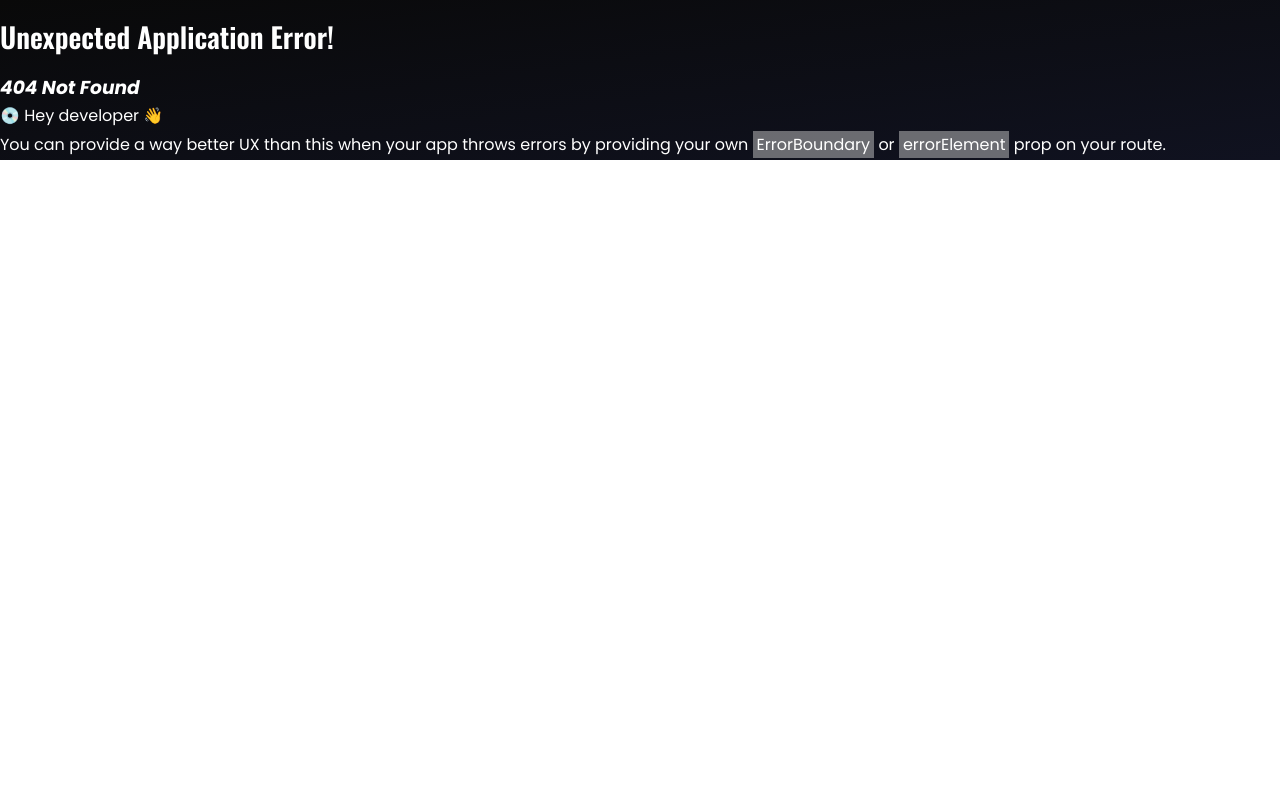
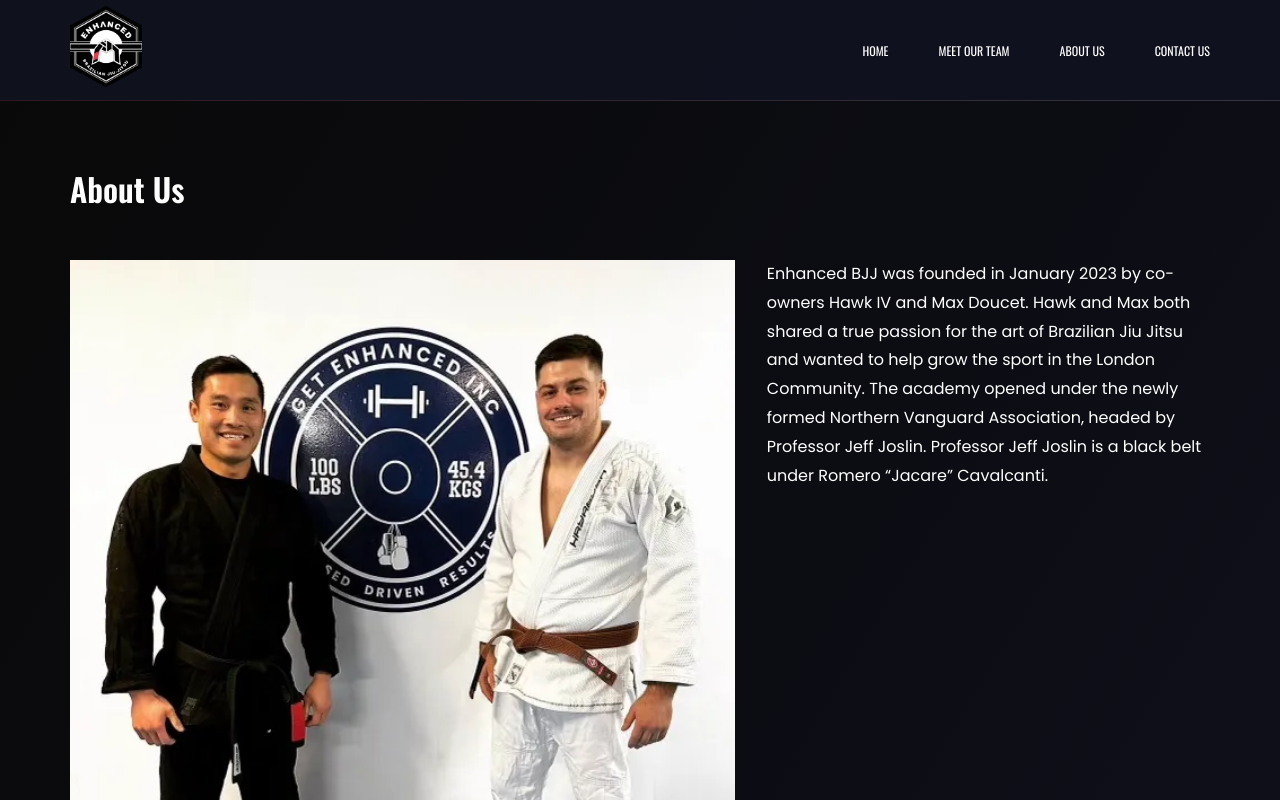
Before and after one commit to DTM10/enhanced-bjj, a React (Vite) app: page /about-us in a window 1280 px wide. Before the commit this address had no page. Shown: the top 800 px of the page. Built offline with nearby package versions, Linux system fonts and the light colour scheme.

Commit message:
Create about us page. Update Team page

```diff
--- a/src/App.jsx
+++ b/src/App.jsx
@@ -5,6 +5,7 @@
 import Home from './pages/Home/Home.jsx';
 import Team from './pages/Team/Team.jsx';
 import Contact from './pages/Contact/Contact.jsx';
+import AboutUs from './pages/AboutUs/AboutUs.jsx';
 
 const router = createBrowserRouter([
   {
@@ -13,6 +14,7 @@
     children: [
       { index: true, element: <Home /> },
       { path: 'team', element: <Team /> },
+      { path: 'about-us', element: <AboutUs /> },
       { path: 'contact-us', element: <Contact /> },
     ],
   },
--- a/src/components/Header/Header.jsx
+++ b/src/components/Header/Header.jsx
@@ -11,6 +11,12 @@
   const togglerRef = useRef();
   const { pathname } = useLocation();
   const [isCollapsed, setIsCollapsed] = useState(true);
+  const links = [
+    { name: 'Home', link: '/' },
+    { name: 'Meet Our Team', link: '/team' },
+    { name: 'About Us', link: '/about-us' },
+    { name: 'Contact Us', link: '/contact-us' },
+  ];
 
   // Use the custom hook to handle outside click
   useOutsideClick(modalRef, (event) => {
@@ -62,15 +68,11 @@
           ref={modalRef}
         >
           <div className={styles['links']}>
-            <Link className={styles['link']} to="/">
-              Home
-            </Link>
-            <Link className={styles['link']} to="/team">
-              Meet Our Team
-            </Link>
-            <Link className={styles['link']} to="/contact-us">
-              Contact Us
-            </Link>
+            {links.map((link) => (
+              <Link key={link.name} to={link.link} className={styles['link']}>
+                {link.name}
+              </Link>
+            ))}
           </div>
         </div>
       </nav>
--- a/src/components/ImageTextSection/ImageTextSection.module.scss
+++ b/src/components/ImageTextSection/ImageTextSection.module.scss
@@ -86,11 +86,11 @@
     &.team {
       .img-text-session-container {
         .content-container {
-          grid-template-columns: 1fr 1fr;
+          grid-template-columns: 2fr 3fr;
         }
         &.img-right {
           .content-container {
-            grid-template-columns: 1fr 1fr;
+            grid-template-columns: 3fr 2fr;
           }
         }
       }
--- /dev/null
+++ b/src/pages/AboutUs/AboutUs.jsx
@@ -0,0 +1,58 @@
+import styles from './AboutUs.module.scss';
+import ImageTextSection from '../../components/ImageTextSection/ImageTextSection';
+import teamImage from '../../assets/images/team.webp';
+import founders from '../../assets/images/about-us.webp';
+
+export default function AboutUs() {
+  //   const writtenContent = (
+  //     <div className={styles['written-content']}>
+  //       <p>
+  //         Enhanced BJJ was founded in January 2023 by co-owners Hawk IV and Max
+  //         Doucet. Hawk and Max both shared a true passion for the art of Brazilian
+  //         Jiu Jitsu and wanted to help grow the sport in the London Community. The
+  //         academy opened under the newly formed Northern Vanguard Association,
+  //         headed by Professor Jeff Joslin. Professor Jeff Joslin is a black belt
+  //         under Romero “Jacare” Cavalcanti.
+  //       </p>
+  //       <p>
+  //         Enhanced BJJ is also led by Professors Diego Terto Martins, Matt
+  //         Thorburn, and Barry MacDonald. All of our instructors hold a lifetime of
+  //         knowledge in Brazilian Jiu Jitsu and are eager to share their knowledge
+  //         with our members. Together, our mission is to truly enhance every
+  //         member&aposs Brazilian Jiu Jitsu journey.{' '}
+  //       </p>
+  //     </div>
+  //   );
+  return (
+    <section className={styles['about-us']}>
+      <div className={styles['about-us-container']}>
+        <h1>About Us</h1>
+
+        <ImageTextSection
+          img={founders}
+          imgAlt="Enhanced BJJ Founders Hawk and Max"
+          //   writtenContent={writtenContent}
+          text="Enhanced BJJ was founded in January 2023 by co-owners Hawk IV and Max
+        Doucet. Hawk and Max both shared a true passion for the art of Brazilian
+        Jiu Jitsu and wanted to help grow the sport in the London Community. The
+        academy opened under the newly formed Northern Vanguard Association,
+        headed by Professor Jeff Joslin. Professor Jeff Joslin is a black belt
+        under Romero “Jacare” Cavalcanti."
+        />
+        <div className={styles['banner']}>
+          <img src={teamImage} alt="Enhanced BJJ Professors" />
+          <p>
+            Enhanced BJJ is also led by Professors Diego Terto Martins, Matt
+            Thorburn, and Barry MacDonald. All of our instructors hold a
+            lifetime of knowledge in Brazilian Jiu Jitsu and are eager to share
+            their knowledge with our members. Together, our mission is to truly
+            enhance every member&aposs Brazilian Jiu Jitsu journey.
+          </p>
+          {/* <p>
+            From left to right: Professors Barry, Diego, Hawk, Max, and Matt
+          </p> */}
+        </div>
+      </div>
+    </section>
+  );
+}
--- /dev/null
+++ b/src/pages/AboutUs/AboutUs.module.scss
@@ -0,0 +1,72 @@
+@use '../../styles/variables.scss' as *;
+
+.about-us {
+  display: flex;
+  flex-direction: column;
+  align-items: center;
+  justify-content: center;
+  width: 100%;
+  .about-us-container {
+    width: 100%;
+    margin: $space-lg 0;
+    h1,
+    .banner {
+      padding-left: $mobile-padding;
+      padding-right: $mobile-padding;
+    }
+    .banner {
+      margin: $space-lg 0 0;
+      img {
+        width: 100%;
+      }
+      p {
+        margin-top: $space-sm;
+      }
+    }
+  }
+  @include smallBreakpoint {
+    padding: 0;
+    .about-us-container {
+      h1,
+      .banner {
+        padding-left: $tablet-padding;
+        padding-right: $tablet-padding;
+      }
+      .banner {
+        margin: $space-xl 0 0;
+        p {
+          margin-top: $space-md;
+        }
+      }
+    }
+  }
+  @include largeBreakpoint {
+    padding: 0;
+    .about-us-container {
+      max-width: calc(#{$max-content-width} + #{$desktop-padding} * 2);
+      h1,
+      .banner {
+        padding-left: $desktop-padding;
+        padding-right: $desktop-padding;
+      }
+      .banner {
+        margin: $space-xxl 0 0;
+        p {
+          margin-top: $space-lg;
+        }
+      }
+    }
+  }
+}
+
+.written-content {
+  p {
+    margin-top: $space-sm;
+  }
+  @include smallBreakpoint {
+    padding: 0;
+  }
+  @include largeBreakpoint {
+    padding: 0;
+  }
+}
--- a/src/pages/Home/FreeTrial.jsx
+++ b/src/pages/Home/FreeTrial.jsx
@@ -21,9 +21,24 @@
       </div>
     </div>
   );
+  const handleAppleClick = () => {
+    console.log('Apple clicked');
+  };
+  const handleAndroidClick = () => {
+    console.log('Android clicked');
+  };
+
   const buttonsContent = [
-    <AppleBtnContent key={'apple'} />,
-    <AndroidBtnContent key={'android'} />,
+    {
+      btn: <AppleBtnContent key={'apple'} />,
+      key: 'apple-btn',
+      action: handleAppleClick,
+    },
+    {
+      btn: <AndroidBtnContent key={'android'} />,
+      key: 'android-btn',
+      action: handleAndroidClick,
+    },
   ];
   return (
     <section className={styles['free-trial']}>
@@ -36,8 +51,10 @@
         </div>
         <div className={styles['app-btns-container']}>
           {/* TODO: Add app buttons */}
-          {buttonsContent.map((btn) => (
-            <OutlinedButton key={btn.key}>{btn}</OutlinedButton>
+          {buttonsContent.map((btnObj) => (
+            <OutlinedButton key={btnObj.key} onClick={btnObj.action}>
+              {btnObj.btn}
+            </OutlinedButton>
           ))}
         </div>
       </div>
--- a/src/pages/Team/Team.jsx
+++ b/src/pages/Team/Team.jsx
@@ -79,50 +79,18 @@
             </li>
           </ul>
           <p>
-            Looking for a personal trainer who not only has a wealth of
-            experience in functional fitness, weight loss, and strength training
-            but also radiates positive energy wherever he goes? Look no further
-            than Hawk! With an impressive 13-year tenure as a personal trainer,
-            he has honed his expertise in helping individuals achieve their
-            fitness goals and transform their lives.
+            Looking for a personal trainer skilled in functional fitness, weight
+            loss, and strength training? Meet Hawk, with 13 years of experience
+            helping clients achieve their fitness goals. His positive attitude
+            motivates others, and he is dedicated to serving the community while
+            pursuing a firefighting career.
           </p>
           <p>
-            Hawk is renowned within the London community for his unwavering
-            positive attitude, which is sure to uplift and motivate you
-            throughout your fitness journey. His commitment to making a
-            meaningful difference in the lives of others is evident in his
-            pursuit of a firefighting career, showcasing his dedication to
-            serving and safeguarding the community.
-          </p>
-          <p>
-            But that&apos;s not all! Hawk is not only passionate about fitness
-            but also about the art of jiu-jitsu. If you&apos;re looking to take
-            your training to the next level and explore the world of martial
-            arts, Hawk is your perfect guide. Jiu-jitsu is a fantastic
-            discipline that combines self-defense techniques, physical fitness,
-            mental focus, and strategic thinking. It can enhance your strength,
-            flexibility, and overall physical and mental well-being.
-          </p>
-          <p>
-            By training with Hawk in jiu-jitsu, you&apos;ll benefit from his
-            extensive knowledge, experience, and enthusiasm for the sport. He
-            will guide you through the intricacies of jiu-jitsu, helping you
-            improve your technique, build confidence, and achieve your goals on
-            and off the mat. Whether you&apos;re a beginner looking to try
-            something new or an experienced practitioner seeking to refine your
-            skills, Hawk will tailor the training sessions to your individual
-            needs and abilities.
-          </p>
-          <p>
-            Beyond his professional accomplishments, Hawk is also a dedicated
-            father to three children and a loving husband, which speaks volumes
-            about his character and commitment to his loved ones. His caring
-            nature extends beyond his family, as he genuinely cares about the
-            well-being of his clients and wants to see them succeed.
-          </p>
-          <p>
-            Hawk loves Dragonball, it&apos;s essentially a documentary about his
-            life… (+9000).
+            Hawk’s jiu-jitsu passion transcends fitness, providing clients with
+            a self-defense and martial arts experience that enhances physical
+            fitness, mental focus, and strategic thinking. With deep knowledge
+            and enthusiasm, Hawk supports clients in developing techniques and
+            confidence through tailored training sessions.
           </p>
         </>
       ),
--- a/src/pages/Team/Team.module.scss
+++ b/src/pages/Team/Team.module.scss
@@ -6,7 +6,6 @@
   flex-direction: column;
   align-items: center;
   justify-content: center;
-  // padding: 0 $mobile-padding;
   .team-container {
     width: 100%;
     padding-top: $space-lg;
```
Also changed, not shown: src/assets/images/about-us.webp (added), src/assets/images/team.webp (added).
